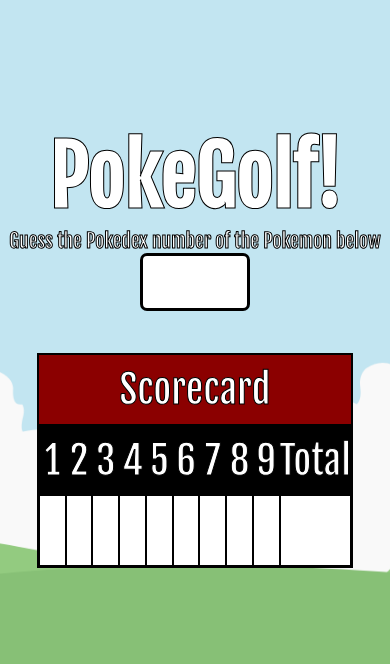
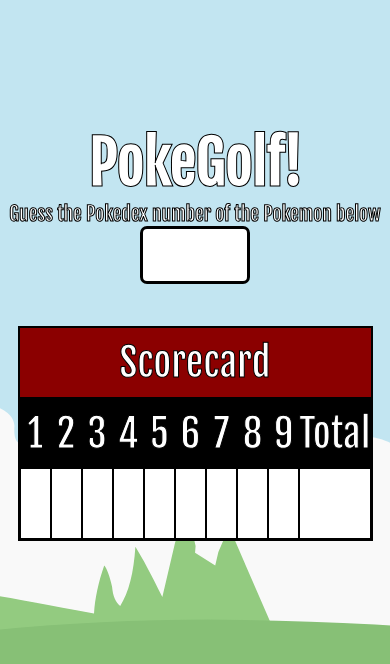
Before and after one commit to Pwnyboy1031/PokeGolf, a plain HTML site: page index.html in a window 390 px wide. Drawn offline with Linux system fonts and the light colour scheme; no server answers.

Commit message:
tablet view fix

```diff
--- a/styles.css
+++ b/styles.css
@@ -3,6 +3,10 @@
 body {
     margin: 0;
     overflow: hidden;
+    background-image: url(assets/grass.png);
+    background-position: center center;
+    background-repeat: no-repeat;
+    background-size: cover;
 
 }
 #app > h1 {
@@ -12,13 +16,8 @@
     font-size: 50px;
 }
 #app {
-    background-image: url(assets/grass.png);
-    background-position: center;
-    background-repeat: no-repeat;
-    background-size: cover;
-    height: 100vh;
     font-family: 'Fjalla One', sans-serif;
-    font-size: 80px;
+    font-size: 5vw;
     color: white;
     -webkit-text-stroke: 2px black;
 
@@ -44,7 +43,9 @@
     display: flex;
     flex-direction: row;
     justify-content: center;
-    gap: 100px;
+    gap: 10vw;
+    width: 80vw;
+
 }
 
 #interface > img {
@@ -106,6 +107,12 @@
     font-size: 1em;
 }
 
+@media screen and (max-width: 1080px) {
+    body {
+        background-size: auto;
+    }
+}
+
 @media screen and (max-width: 428px) {
     #app {
         background-image: url(assets/mobileGrass.png);
@@ -114,7 +121,7 @@
         height: 100vh;
     }
     #app > h1 {
-        font-size: 1em;
+        font-size: 15vw;
         margin-top: 15vh;
     }
     #app > div {
@@ -147,7 +154,7 @@
 
     #scorecard {
         height: 25vh;
-        width: 80vw;
+        width: 90vw;
         margin-top: 5vh;
         display: grid;
         border: 2px solid black;
```
